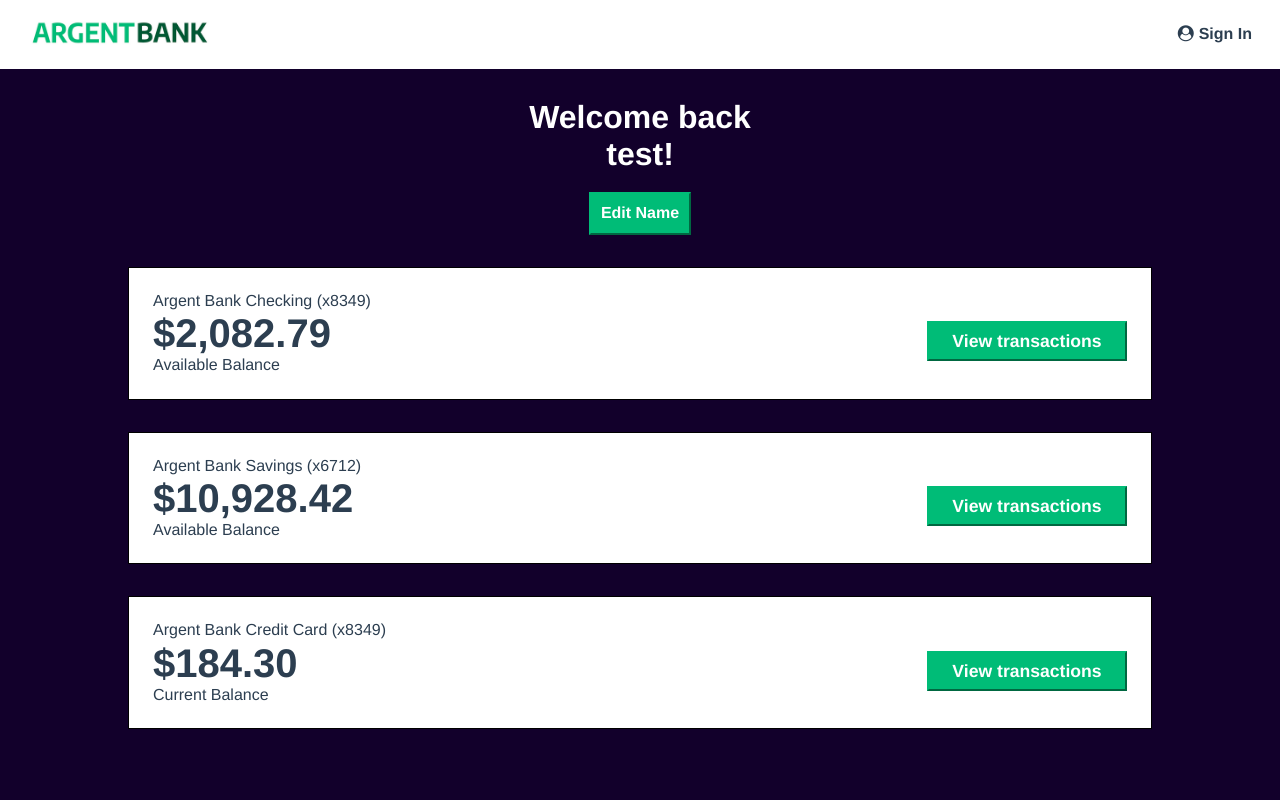
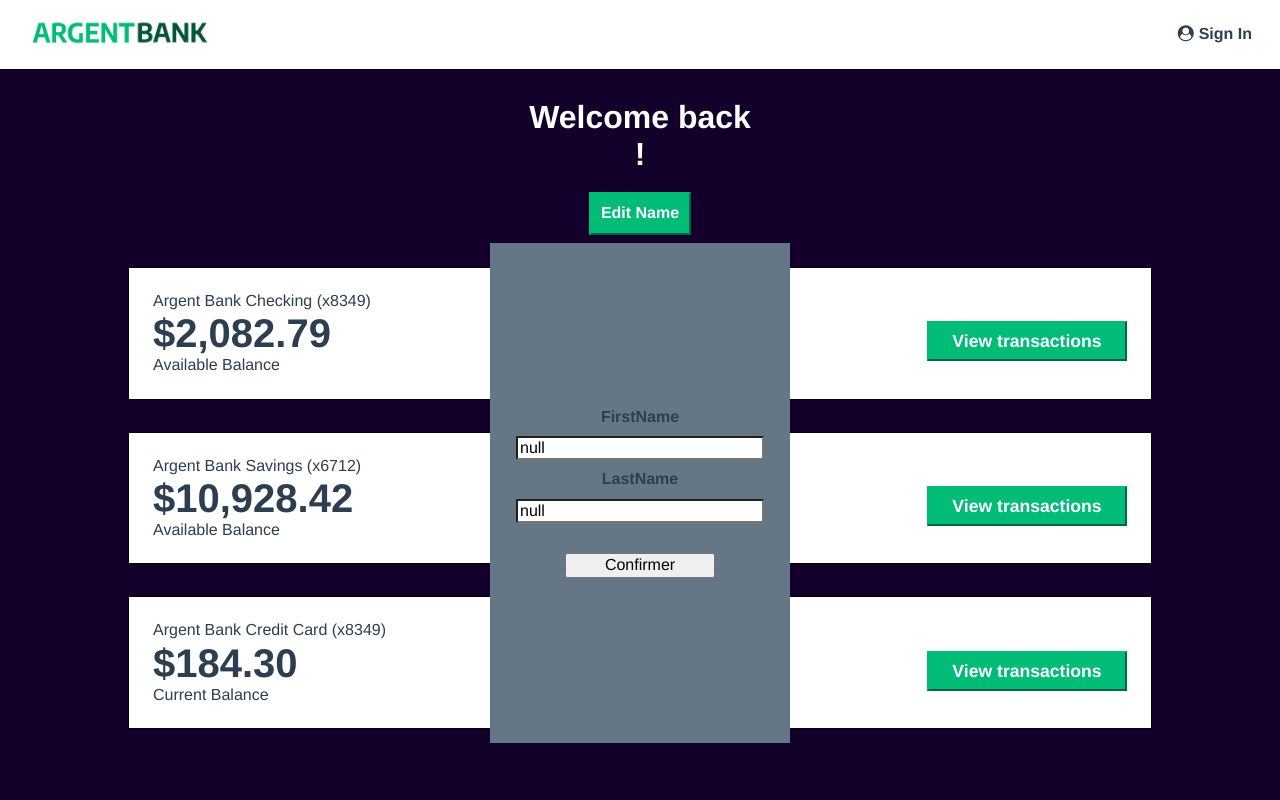
Before and after one commit to HaDock404/argentbank, a React (Create React App) app: page /user in a window 1280 px wide. Both pictures are taken after a click on the button "Edit Name". Shown: the top 800 px of the page. Built offline with nearby package versions, Linux system fonts and the light colour scheme.

Commit message:
Dernière version avant redux

```diff
--- a/src/components/Form.jsx
+++ b/src/components/Form.jsx
@@ -3,7 +3,7 @@
 import axios from 'axios';
 import { useNavigate } from "react-router-dom";
 
-import { Token, userData, nameUser } from "../pages/Api";
+import { Token, userData, DataUser } from "../pages/Api";
 import PostToken from "../pages/Api";
 
 const CardSignInContent = styled.section`
@@ -78,8 +78,9 @@
                 if(loadingToken) {
                     const retrievedData = await PostToken(userData.token)
                     if(retrievedData) {
-                        localStorage.setItem('firstName', nameUser)
-                        //console.log(nameUser)
+                        console.log(DataUser)
+                        localStorage.setItem('firstName', DataUser.data.body.firstName)
+                        localStorage.setItem('lastName', DataUser.data.body.lastName)
                         return navigate('/user')
                     }
                 }
--- a/src/pages/Api.jsx
+++ b/src/pages/Api.jsx
@@ -1,12 +1,12 @@
 import axios from "axios"
 
 export let DataUser = {}
-export let nameUser = '';
 export const userData = {
     token: ""
 }
 
 export function Token(response) {
+    localStorage.setItem('Token', response.data.body.token)
     return userData.token = response.data.body.token
 
 }
@@ -24,7 +24,7 @@
                 headers
             })
             .then(function(response) {
-                return nameUser = response.data.body.firstName
+                return DataUser = response
             })
             .catch((err) => console.log(err));
 
--- a/src/pages/User.jsx
+++ b/src/pages/User.jsx
@@ -1,6 +1,11 @@
 import styled from "styled-components"
+import { useEffect, useState } from "react"
+import axios from 'axios';
+import { useNavigate } from "react-router-dom";
 
 import Account from "../components/Account"
+import { userData, DataUser } from "../pages/Api";
+import PostToken from "../pages/Api";
 
 const Main = styled.main`
     flex: 1;
@@ -39,18 +44,111 @@
     width: 1px !important;
     white-space: nowrap !important;
     `
+let display = 'none'
+let color = '#657786'
+
+const CardModale = styled.form`
+    width: 300px;
+    height: 500px;
+    background-color: ${color};
+    position: absolute;
+    transform-origin: center;
+    left: 50%;
+    top: 50%;
+    transform: translate(-50%, -50%);
+    display: flex;
+    flex-direction: column;
+    justify-content: center;
+    align-items: center;
+    `
+
+const CardInput = styled.input`
+    background-color: white;
+    width: 80%;
+    margin: 10px;
+    `
+
+const CardLabel = styled.label`
+    font-weight: bold;
+    `
+
+const CardSubmit = styled.button`
+    width: 50%;
+    margin-top: 20px;
+    `
 
 function User() {
-    //console.log(response)
-    //console.log(response.data.body.firstName)
-    //console.log(name)
-    const test = localStorage.getItem('firstName')
+    const firstName = localStorage.getItem('firstName')
+    const lastName = localStorage.getItem('lastName')
+    const token = localStorage.getItem('Token');
+    const navigate = useNavigate();
+
+    const [state, setState] = useState(false)
+    useEffect(() => {
+        console.log("click")
+        if(state === false) {
+            display = 'flex'
+        } else {
+            display = 'none'
+        }
+    })
+
+
+    const [firstname, setFirstname] = useState(`${firstName}`)
+    const [lastname, setLastname] = useState(`${lastName}`)
+
+    const handleChange = event => {
+        setFirstname(event.target.value );
+        display = 'flex'
+    }
+    const handleChange2 = event => {
+        setLastname(event.target.value );
+        display = 'flex'
+    }
+
+    const handleSubmit = event => {
+        event.preventDefault();
+
+        const user = {
+            firstName: firstname,
+            lastName: lastname
+        };
+
+        const headers = {
+            accept: "application/json",
+            Authorization: "Bearer " + token
+        }
+
+        axios.put("http://localhost:3001/api/v1/user/profile", user,
+            {
+            headers
+            })
+            .then (async function(response) {
+                const retrievedData = await PostToken(userData.token)
+                if(retrievedData) {
+                    console.log(DataUser)
+                    localStorage.setItem('firstName', DataUser.data.body.firstName)
+                    localStorage.setItem('lastName', DataUser.data.body.lastName)
+                    return navigate('/user')
+                }
+
+            })
+            .catch((err) => console.log(err));
+
+     };
 
     return (
         <Main>
+            <CardModale   onSubmit={handleSubmit} style={{display: `${display}`}}>
+                <CardLabel htmlFor="firstName">FirstName</CardLabel>
+                <CardInput value={`${firstname}`} id="firstID" onChange={handleChange}/>
+                <CardLabel htmlFor="firstName">LastName</CardLabel>
+                <CardInput value={`${lastname}`} onChange={handleChange2}/>
+                <CardSubmit type="submit" onClick={() => setState(!state)}>Confirmer</CardSubmit>
+            </CardModale>
             <HeaderAccount>
-                <AccountH1>Welcome back <br/>{test} test!</AccountH1>
-                <EditButton>Edit Name</EditButton>
+                <AccountH1>Welcome back <br/>{firstName} {lastName}!</AccountH1>
+                <EditButton onClick={() => setState(!state)}>Edit Name</EditButton>
             </HeaderAccount>
             <CardH2>Accounts</CardH2>
             <Account title="Argent Bank Checking (x8349)" amount="$2,082.79" description="Available Balance"/>
--- a/src/styles/createGlobalStyle.jsx
+++ b/src/styles/createGlobalStyle.jsx
@@ -14,6 +14,7 @@
         flex-direction column;
         width: 100%;
         min-height: 100vh;
+        position: relative;
     }
     .margin{
         margin-right: 5px;
```
